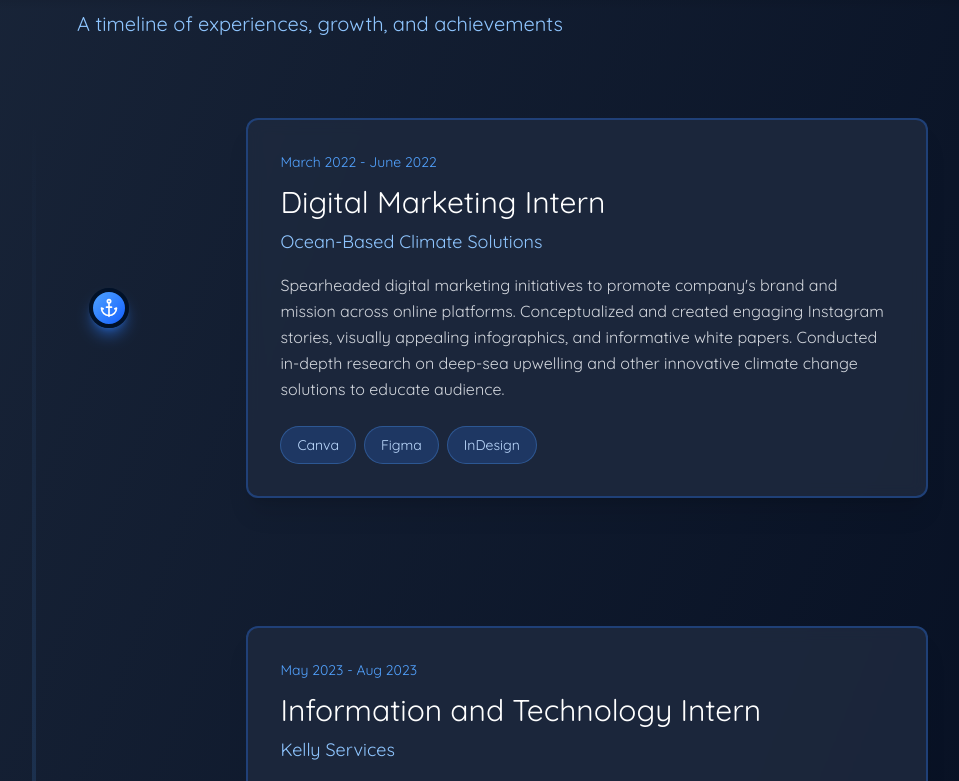
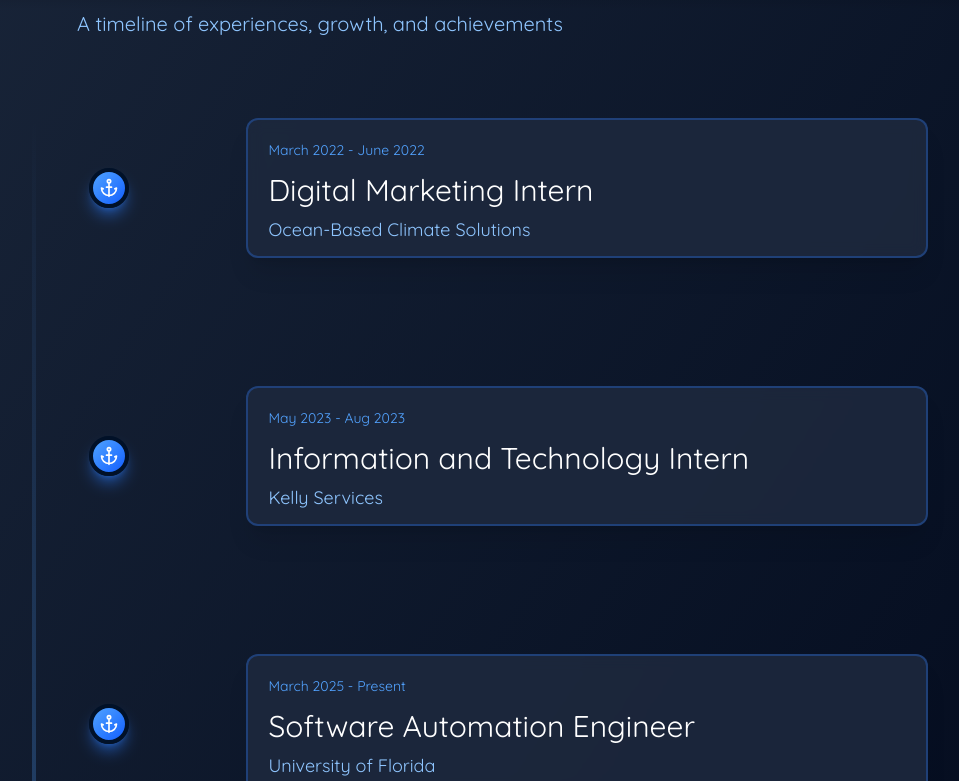
Before and after one commit to KopikoCappu/portfolio, a React (Vite) app: page / in a window 1280 px wide. Shown: the part 918-1699 px from the top of the page, without its empty margins (320-1279 px from the left). Built offline with nearby package versions, Linux system fonts and the light colour scheme.

Commit message:
expandable dropdowns

```diff
--- a/src/App.tsx
+++ b/src/App.tsx
@@ -363,17 +363,29 @@
                 </div>
 
                 {/* Card on the right */}
-                <div className="ml-[40%] w-[%] pl-12">
+                <div className="ml-[40%] w-[80%] pl-12">
                   <div
-                    className={`bg-slate-800/90 backdrop-blur-sm rounded-xl p-8 border-2 border-blue-500/30 hover:border-blue-400/60 transition-all duration-300 shadow-xl ${
+                    className={`bg-slate-800/90 backdrop-blur-sm rounded-xl border-2 border-blue-500/30 hover:border-blue-400/60 transition-all duration-500 shadow-xl ${
                       hoveredIndex === index ? 'scale-105' : 'scale-100'
                     }`}
+                    style={{
+                      maxHeight: hoveredIndex === index ? '1000px' : '140px',
+                      overflow: 'hidden'
+                    }}
                     onMouseEnter={() => setHoveredIndex(index)}
                     onMouseLeave={() => setHoveredIndex(null)}
                   >
+                    <div className="p-5">
                       <div className="text-sm text-blue-400 font-semibold mb-3">{exp.date}</div>
                       <h3 className="text-3xl font-bold mb-2">{exp.title}</h3>
                       <div className="text-blue-300 text-lg mb-4">{exp.company}</div>
+                      <div
+                        className="transition-opacity duration-300"
+                        style={{
+                          opacity: hoveredIndex === index ? 1 : 0,
+                          display: hoveredIndex === index ? 'block' : 'none'
+                        }}
+                      >
                         <p className="text-gray-300 text-base mb-6 leading-relaxed">{exp.description}</p>
                         <div className="flex flex-wrap gap-2">
                           {exp.skills.map((skill, i) => (
@@ -384,6 +396,8 @@
                               {skill}
                             </span>
                           ))}
+                        </div>
+                      </div>
                     </div>
                   </div>
                 </div>
```
Lines whose indentation alone changed are shown as unchanged.
